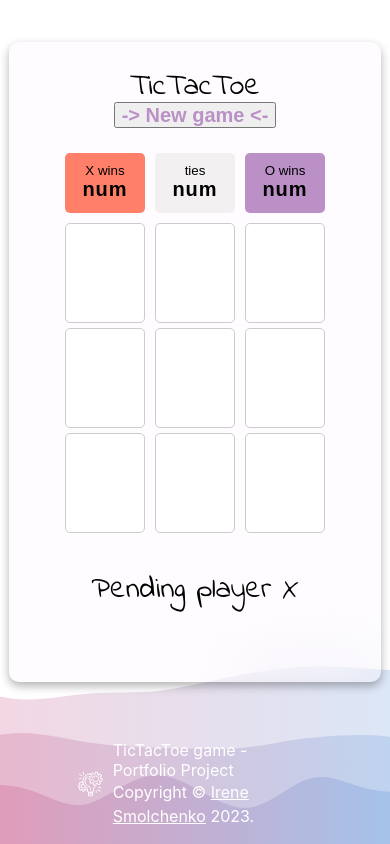
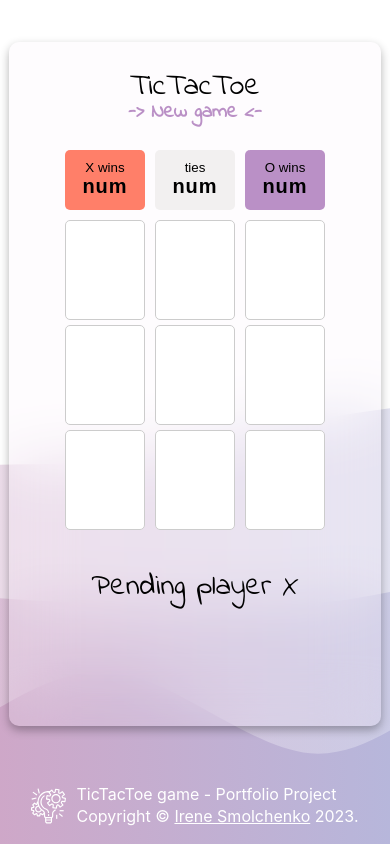
Before and after one commit to Smolchenko/TicTacToe-game, a React (Create React App) app: page / in a window 390 px wide. Built offline with nearby package versions, Linux system fonts and the light colour scheme.

Commit message:
responsive styling

```diff
--- a/src/App.scss
+++ b/src/App.scss
@@ -18,7 +18,7 @@ body {
   overflow-x: hidden;
 
   @media (max-width: 768px) {
-    background-size: 200%;
+    background-size: 500%;
   }
 
   a {
@@ -60,15 +60,21 @@ body {
       margin: 0;
     }
 
+    button {
+      font-family: "Indie Flower", cursive;
+      background-color: transparent;
+      border: none;
+
       span {
         cursor: pointer;
         font-weight: 600;
-      padding-bottom: 10px;
+        // padding-bottom: 10px;
         color: $color3;
         transition: color 0.5s;
 
         &:hover {
           color: $primary;
+        }
       }
     }
 
@@ -204,11 +210,9 @@ body {
 
 footer {
   display: flex;
-  min-height: 100px;
 
   .footer-content {
-    max-width: 60%;
-    margin: auto auto 0 20%;
+    margin: auto;
     display: flex;
 
     svg {
```
Lines whose indentation alone changed are shown as unchanged.
